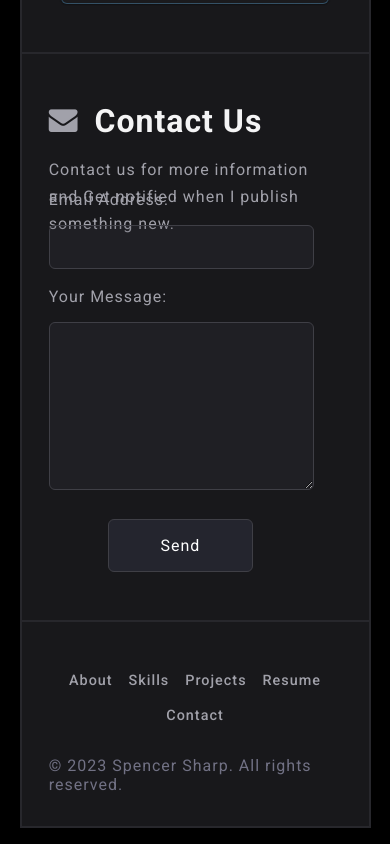
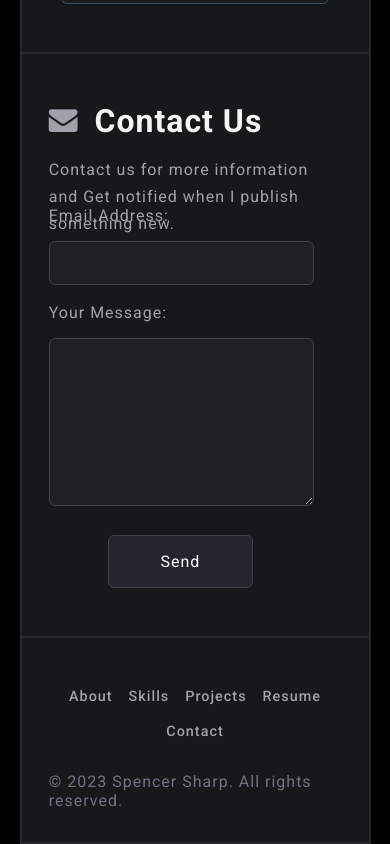
Before and after one commit to Ibrahimfathi96/Portfolio, a React (Vite) app: page / in a window 390 px wide. Shown: the part 2778-3622 px from the top of the page. Built offline with nearby package versions, Linux system fonts and the light colour scheme.

Commit message:
Adjustments to be more responsive

```diff
--- a/src/components/4-contact/Contact.jsx
+++ b/src/components/4-contact/Contact.jsx
@@ -18,7 +18,7 @@ const Contact = () => {
         </p>
 
         <div
-          style={{ justifyContent: "space-between", marginTop: "-4rem" }}
+          style={{ justifyContent: "space-between", marginTop: "-3rem" }}
           className="flex"
         >
           <form onSubmit={handleSubmit}>
```
